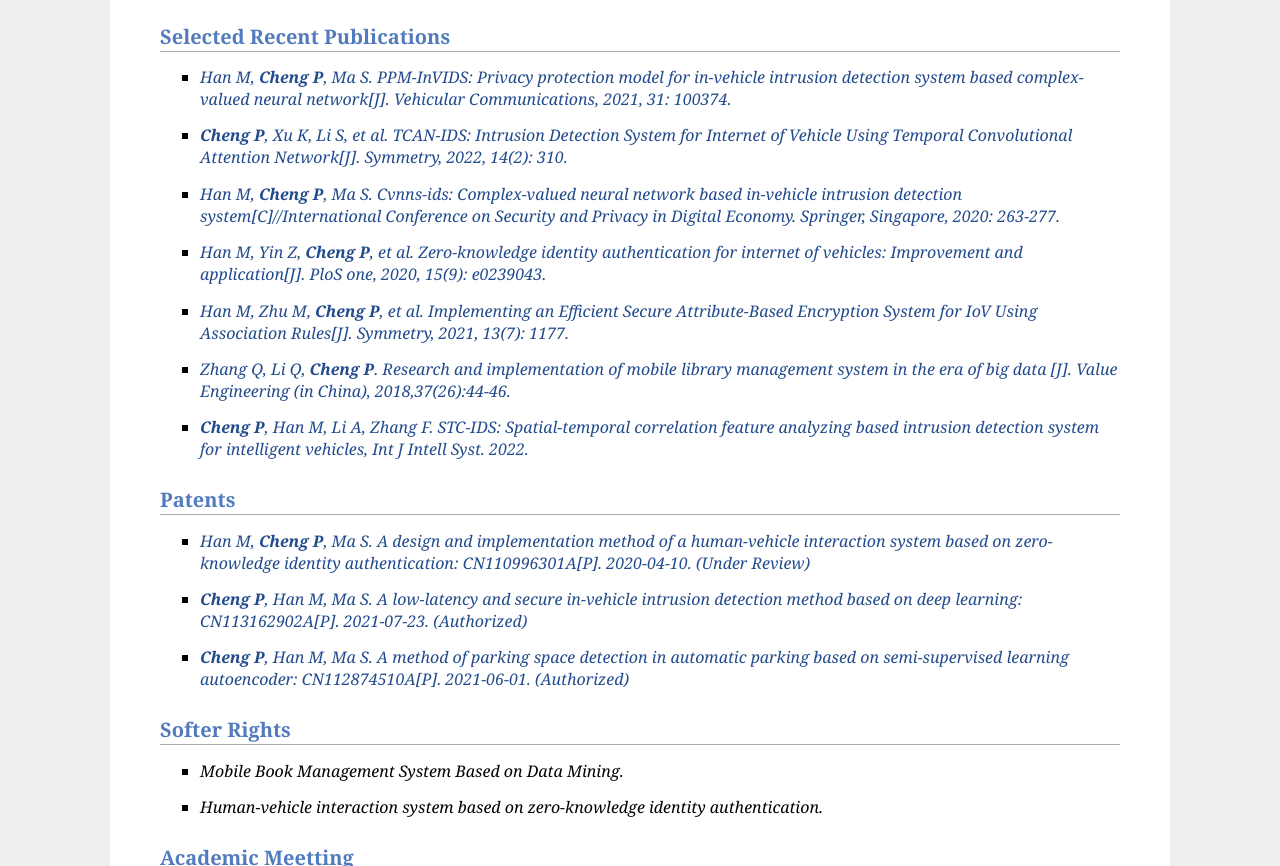
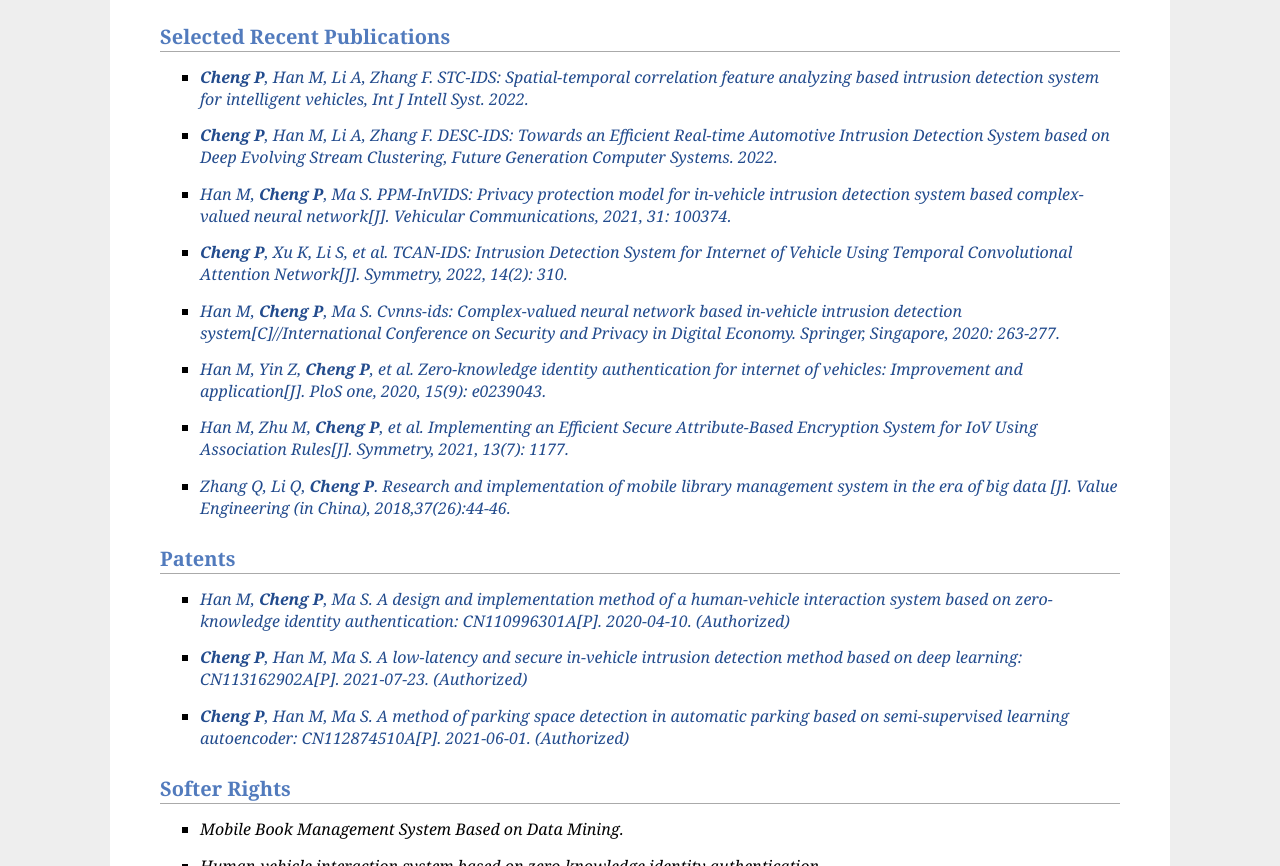
Before and after one commit to Zhou-CyberSecurity-AI/Zhou-CyberSecurity-AI.github.io, a plain HTML site: page index.html in a window 1280 px wide. Shown: the part 909-1775 px from the top of the page. Drawn offline with Linux system fonts and the light colour scheme.

Commit message:
Update index.html

```diff
--- a/index.html
+++ b/index.html
@@ -220,6 +220,8 @@
 
     <h2>Selected Recent Publications</h2>
     <ul>
+	 <li><em><a href="https://onlinelibrary.wiley.com/doi/10.1002/int.23012"><strong>Cheng P</strong>, Han M, Li A, Zhang F. STC-IDS: Spatial-temporal correlation feature analyzing based intrusion detection system for intelligent vehicles, Int J Intell Syst. 2022.</a></em></li>
+	    <li><em><a href=""><strong>Cheng P</strong>, Han M, Li A, Zhang F. DESC-IDS: Towards an Efficient Real-time Automotive Intrusion Detection System based on Deep Evolving Stream Clustering, Future Generation Computer Systems. 2022.</a></em></li>
 	      <li><em><a href="https://www.sciencedirect.com/science/article/abs/pii/S2214209621000437">Han M, <strong>Cheng P</strong>, Ma S. PPM-InVIDS: Privacy protection model for in-vehicle intrusion detection system based complex-valued neural network[J]. Vehicular Communications, 2021, 31:
 100374.</a></em></li>
 	      <li><em><a href="https://www.mdpi.com/2073-8994/14/2/310"><strong>Cheng P</strong>, Xu K, Li S, et al. TCAN-IDS: Intrusion Detection System for Internet of Vehicle Using
@@ -232,13 +234,13 @@ Improvement and application[J]. PloS one, 2020, 15(9): e0239043.</a></em></li>
 System for IoV Using Association Rules[J]. Symmetry, 2021, 13(7): 1177.</a></em></li>
 <li><em><a href="https://kns.cnki.net/kcms/detail/detail.aspx?dbcode=CJFD&dbname=CJFDLAST2018&filename=JZGC201826021&uniplatform=NZKPT&v=7QBtjsZqbGYz3mtt8yjRrLYe9MsE9KHwmfWQBtFzr2qC3cF944L6Cp73wmcVkeAQ">Zhang Q, Li Q, <strong>Cheng P</strong>. Research and implementation of mobile library management system
 in the era of big data [J]. Value Engineering (in China), 2018,37(26):44-46.</a></em></li>
-<li><em><a href="https://arxiv.org/abs/2204.10990"><strong>Cheng P</strong>, Han M, Li A, Zhang F. STC-IDS: Spatial-temporal correlation feature analyzing based intrusion detection system for intelligent vehicles, Int J Intell Syst. 2022.</a></em></li>
+
     </ul>
 
 <h2>Patents</h2>
 	<ul>
 		<li><em><a href="https://kns.cnki.net/kcms/detail/detail.aspx?dbcode=SCPD&dbname=SCPD202001&filename=CN110996301A&uniplatform=NZKPT&v=-b7yr0hI1pCBD5guLdEgXtb0p4dysdHPfuaXBL7dE7Y-7M0WMKD6pIuwxXokTpII">Han M, <strong>Cheng P</strong>, Ma S. A design and implementation method of a human-vehicle interaction
-system based on zero-knowledge identity authentication: CN110996301A[P]. 2020-04-10. (Under Review)</a></em></li>
+system based on zero-knowledge identity authentication: CN110996301A[P]. 2020-04-10. (Authorized)</a></em></li>
 		<li><em><a href="https://kns.cnki.net/kcms/detail/detail.aspx?dbcode=SCPD&dbname=SCPD202102&filename=CN113162902A&uniplatform=NZKPT&v=-aCT6oQBqbja__aTe5GE1tPyNCDsZElvSHtvm2BZnFZDH2l7hXSAJDa4wjPeHfnv"><strong>Cheng P</strong>, Han M, Ma S. A low-latency and secure in-vehicle intrusion detection method based
 on deep learning: CN113162902A[P]. 2021-07-23. (Authorized)</a></em></li>
 <li><em><a href="https://kns.cnki.net/kcms/detail/detail.aspx?dbcode=SCPD&dbname=SCPD202102&filename=CN112874510A&uniplatform=NZKPT&v=R-EvvnG6Ay5bFAr_P3_aYuUIh5mM73FwhNByqcvcBMDbQJNKDS9H302tlMOWwhqr"><strong>Cheng P</strong>, Han M, Ma S. A method of parking space detection in automatic parking based on
```
